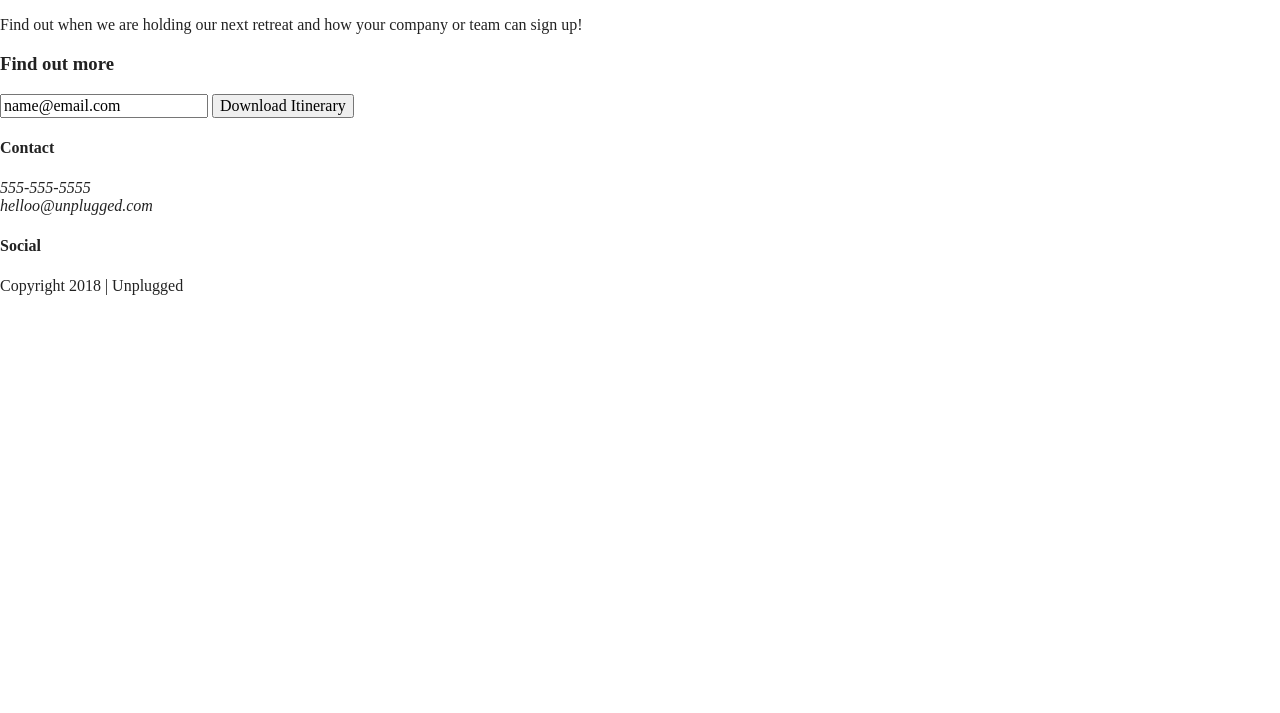
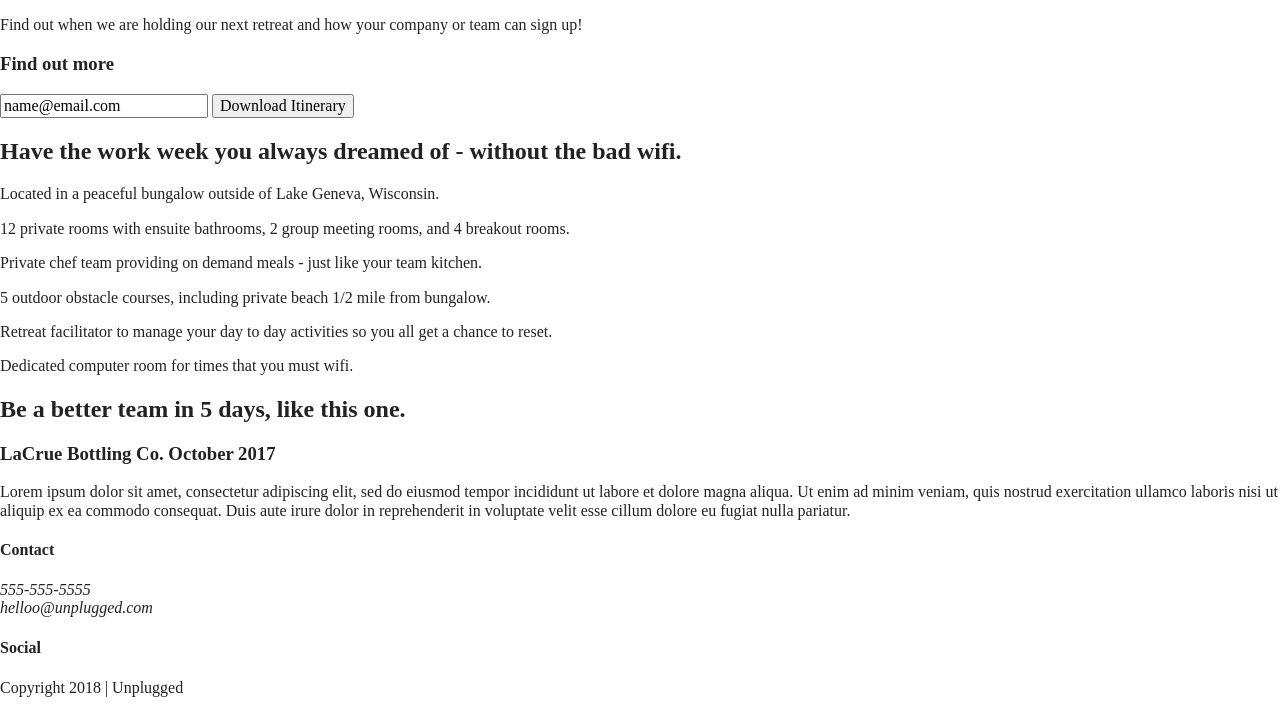
Before and after one commit to molligould/unplugged-retreat, a website built with Parcel: page index.html in a window 1280 px wide. Shown: the part 176-889 px from the top of the page. Before the commit the page ends 800 px from the top, so only its background shows below. Built offline with nearby package versions, Linux system fonts and the light colour scheme.

Commit message:
Finished coding homepage

```diff
--- a/index.html
+++ b/index.html
@@ -61,6 +61,52 @@
       </div>
     </aside>
 
+    <section class="features">
+      <div class="content-wrapper">
+        <h2>Have the work week you always dreamed of - without the bad wifi. </h2>
+        <div class="features-items">
+          <article>
+            <p class="fontawesome-icon"></p>
+            <p class="features-item-description">Located in a peaceful bungalow outside of Lake Geneva, Wisconsin.</p>
+            </article>
+          <article>
+            <p class="fontawesome-icon"></p>
+            <p class="features-item-description">12 private rooms with ensuite bathrooms, 2 group meeting rooms, and 4 breakout rooms.</p>
+          </article>
+          <article>
+            <p class="fontawesome-icon"></p>
+            <p class="features-item-description">Private chef team providing on demand meals - just like your team kitchen.</p>
+          </article>
+          <article>
+            <p class="fontawesome-icon"></p>
+            <p class="features-item-description">5 outdoor obstacle courses, including private beach 1/2 mile from bungalow.</p>
+          </article>
+          <article>
+            <p class="fontawesome-icon"></p>
+            <p class="features-item-description">Retreat facilitator to manage your day to day activities so you all get a chance to reset.</p>
+          </article>
+          <article>
+            <p class="fontawesome-icon"></p>
+            <p class="features-item-description">Dedicated computer room for times that you must wifi.</p>
+          </article>
+
+        </div>
+      </div>
+    </section>
+    <section class="reviews">
+      <div class="content-wrapper">
+        <h2>Be a better team in 5 days, like this one.</h2>
+      </div>
+      <article>
+        <div>
+          <h3>LaCrue Bottling Co. October 2017</h3>
+          <p>Lorem ipsum dolor sit amet, consectetur adipiscing elit, sed do eiusmod tempor incididunt ut labore et dolore magna aliqua.
+            Ut enim ad minim veniam, quis nostrud exercitation ullamco laboris nisi ut aliquip ex ea commodo consequat. Duis aute irure dolor in reprehenderit
+            in voluptate velit esse cillum dolore eu fugiat nulla pariatur. </p>
+        </div>
+      </article>
+    </section>
+
   </main> <!-- main wrapper -->
 
   <footer>
```
